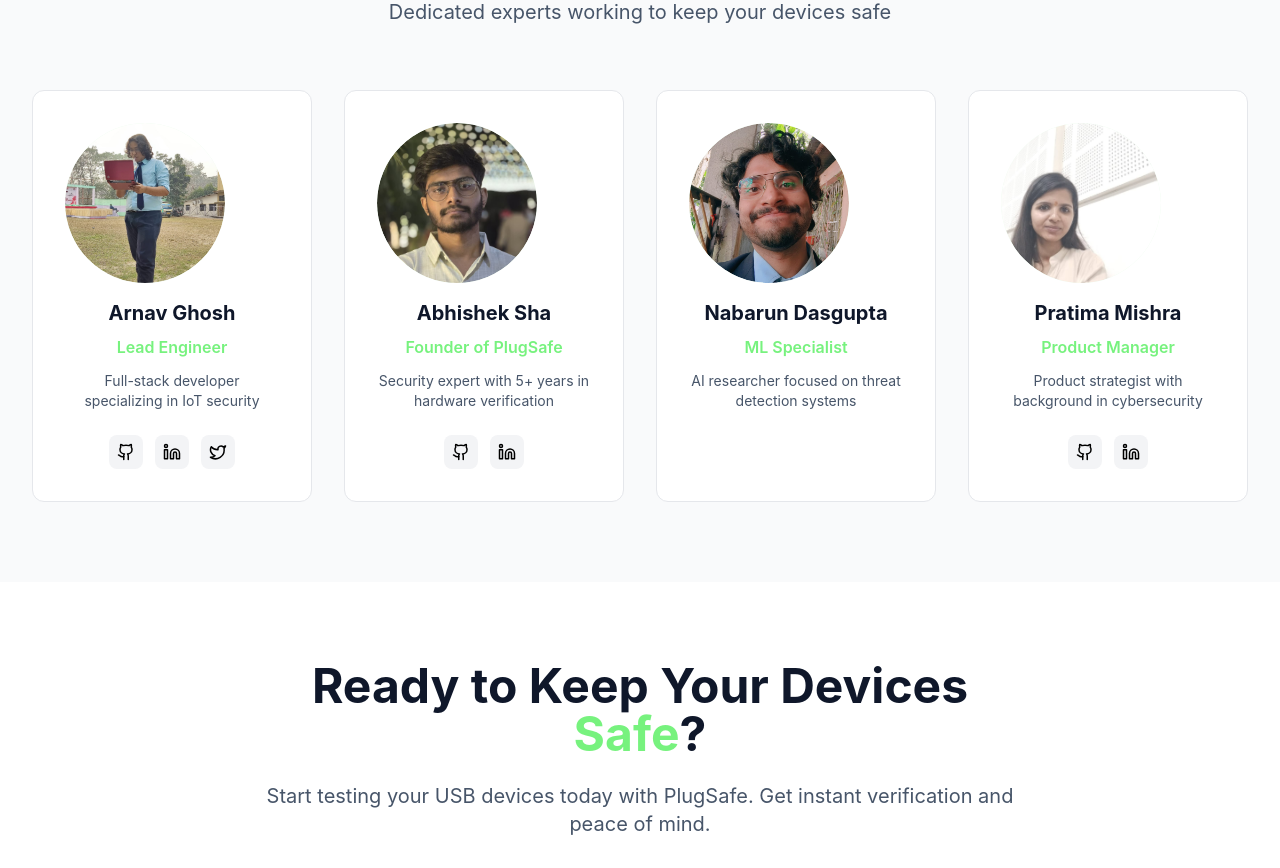
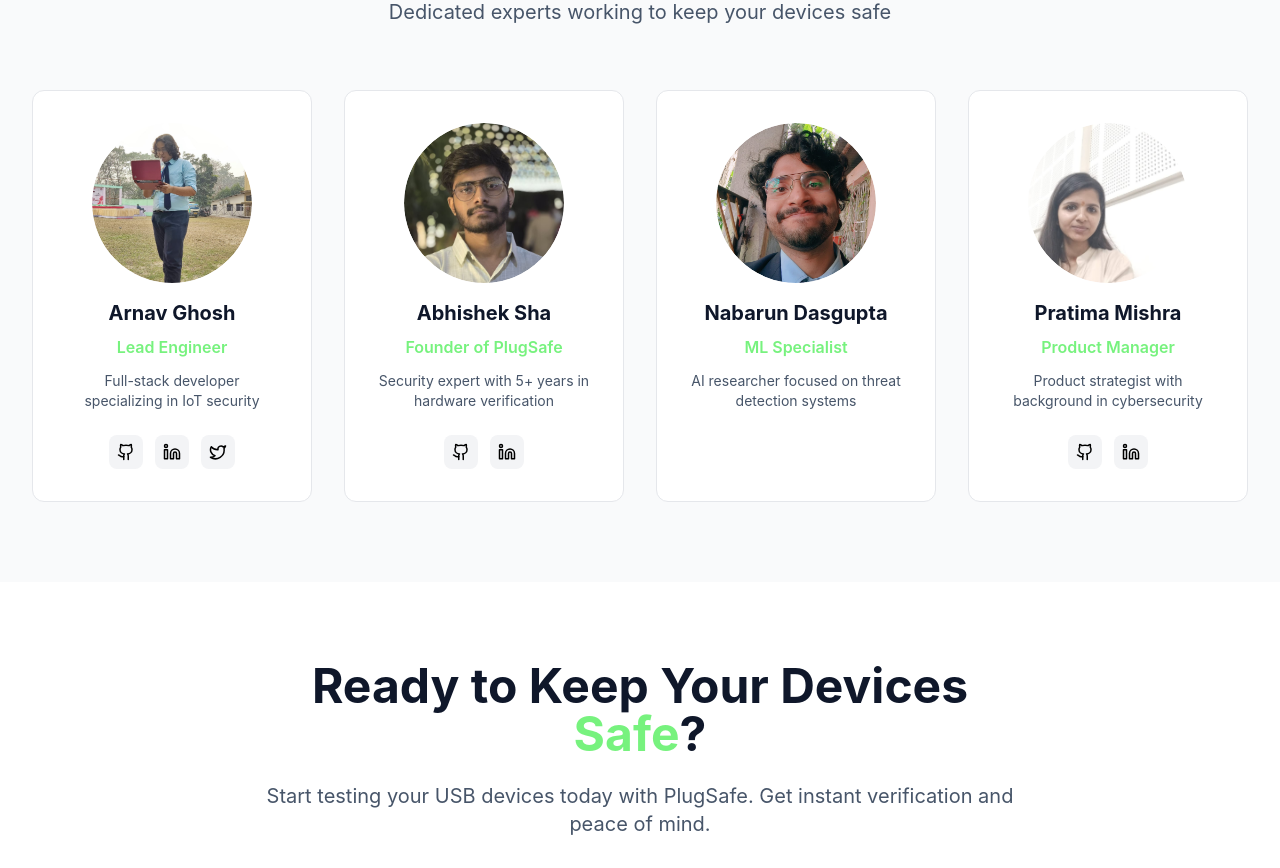
Before and after one commit to AbhishekSha818/PlugSafe_LandingPage, a React (Vite) app: page / in a window 1280 px wide. Shown: the part 2220-3088 px from the top of the page. Built offline with nearby package versions, Linux system fonts and the light colour scheme.

Commit message:
style: Fix team member photo alignment - center photos properly within cards

```diff
--- a/src/components/Team.jsx
+++ b/src/components/Team.jsx
@@ -71,8 +71,9 @@ const Team = () => {
               className="p-6 sm:p-8 bg-white dark:bg-slate-900 rounded-xl border border-gray-200 dark:border-slate-700 transition-all duration-300 hover:border-primary-green hover:shadow-lg hover:shadow-primary-green/20 text-center group cursor-pointer transform hover:-translate-y-2"
             >
               {/* Avatar */}
+              <div className="flex justify-center mb-3 sm:mb-4">
                 <div
-                className="mb-3 sm:mb-4 inline-block rounded-full group-hover:scale-110 transition-all duration-300 overflow-visible w-36 h-36 sm:w-40 sm:h-40 flex items-center justify-center"
+                  className="rounded-full group-hover:scale-110 transition-all duration-300 overflow-hidden w-36 h-36 sm:w-40 sm:h-40 flex items-center justify-center"
                   style={{padding: '0px'}}
                   onMouseEnter={(e) => {
                     e.currentTarget.style.boxShadow = '0 0 0 12px #77F27E, 0 0 20px rgba(119, 242, 126, 0.8), 0 0 40px rgba(119, 242, 126, 0.5), 0 0 60px rgba(119, 242, 126, 0.3)';
@@ -81,7 +82,6 @@ const Team = () => {
                     e.currentTarget.style.boxShadow = 'none';
                   }}
                 >
-                <div className="bg-primary-green/10 rounded-full overflow-hidden w-36 h-36 sm:w-40 sm:h-40 flex items-center justify-center">
                   <img
                     src={`/${member.image}.jpeg`}
                     alt={member.name}
```
Lines whose indentation alone changed are shown as unchanged.
